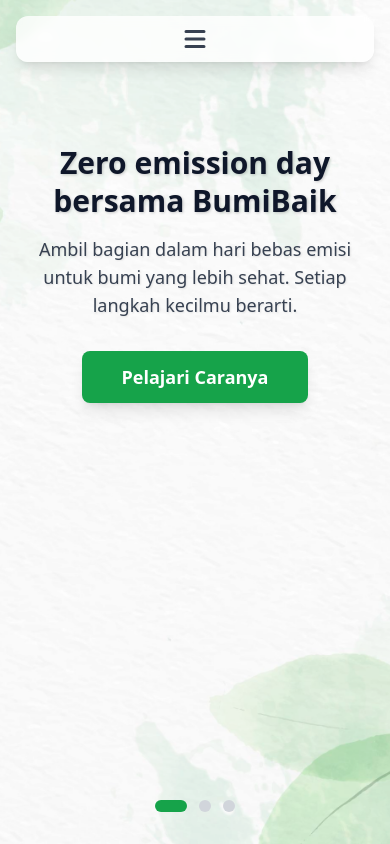
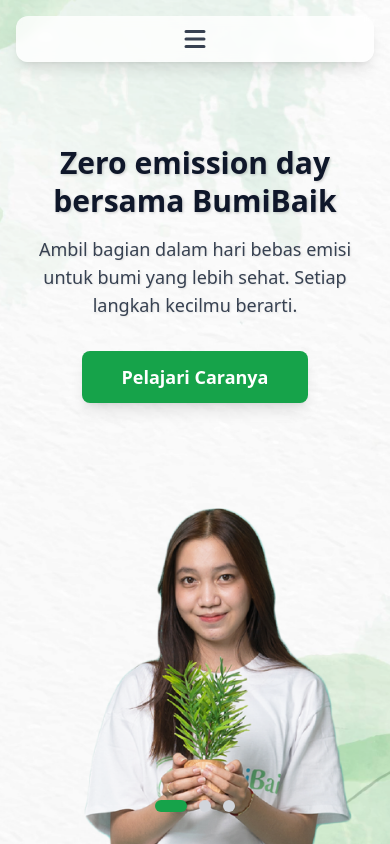
Before and after one commit to akaneyama/bumba-reactjs, a React (Vite) app: page / in a window 390 px wide. Built offline with nearby package versions, Linux system fonts and the light colour scheme.

Commit message:
perbaiki web

```diff
--- a/package.json
+++ b/package.json
@@ -10,6 +10,7 @@
     "preview": "vite preview"
   },
   "dependencies": {
+    "daffawebsite": "file:",
     "framer-motion": "^12.23.12",
     "react": "^19.1.1",
     "react-dom": "^19.1.1",
--- a/src/components/Hero.jsx
+++ b/src/components/Hero.jsx
@@ -151,15 +151,14 @@
             </motion.div>
 
             {/* gambare disini */}
-            <div className="hidden lg:flex items-end justify-center ml-4 w-full h-full">
+           <div className="flex items-end justify-center ml-4 w-full h-full ">
             <motion.img
               initial={{ opacity: 0, y: 50 }}
               animate={{ opacity: 1, y: 0 }}
               transition={{ duration: 0.8, delay: 0.3 }}
               src={slides[activeIndex].image}
               alt={slides[activeIndex].headline}
-
-                className="w-auto h-auto max-h-[200vh]"
+              className="w-full h-full object-cover sd:hidden"
             />
           </div>
           </motion.div>
```
Lines whose indentation alone changed are shown as unchanged.
